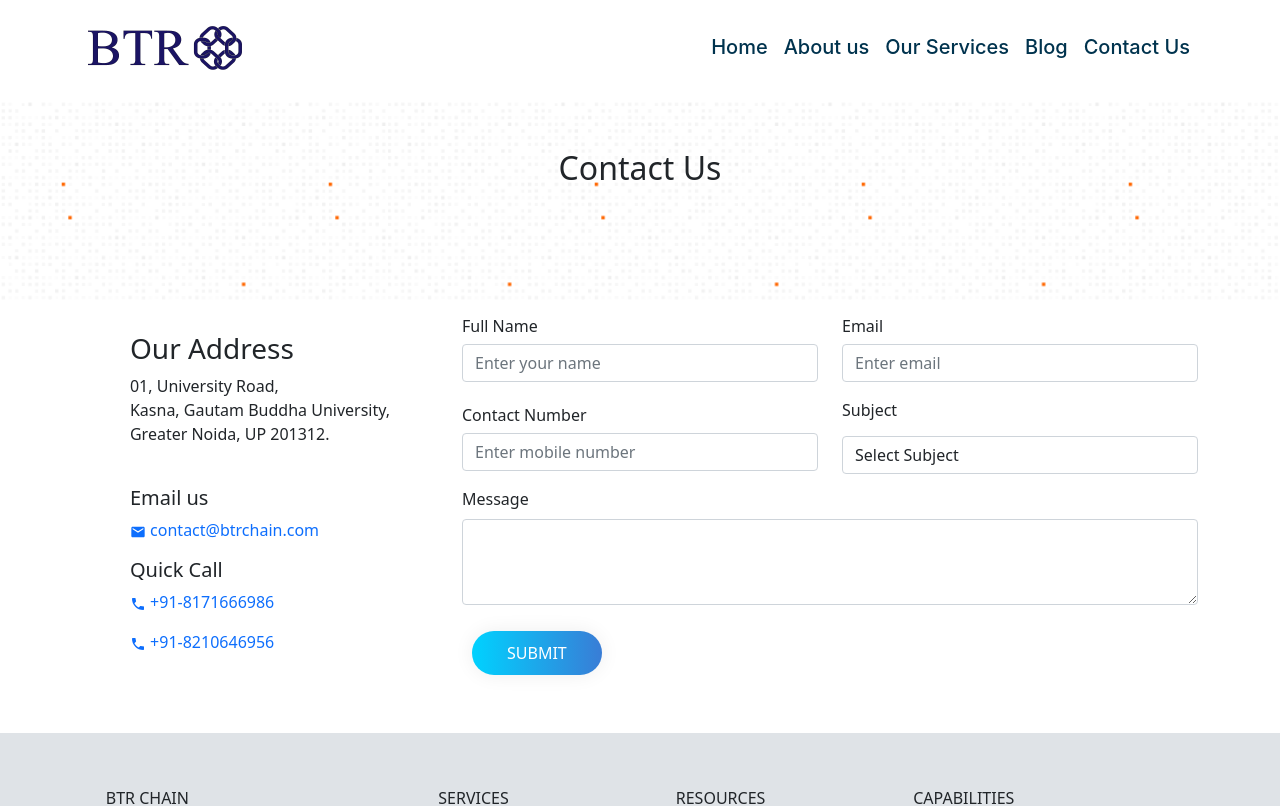
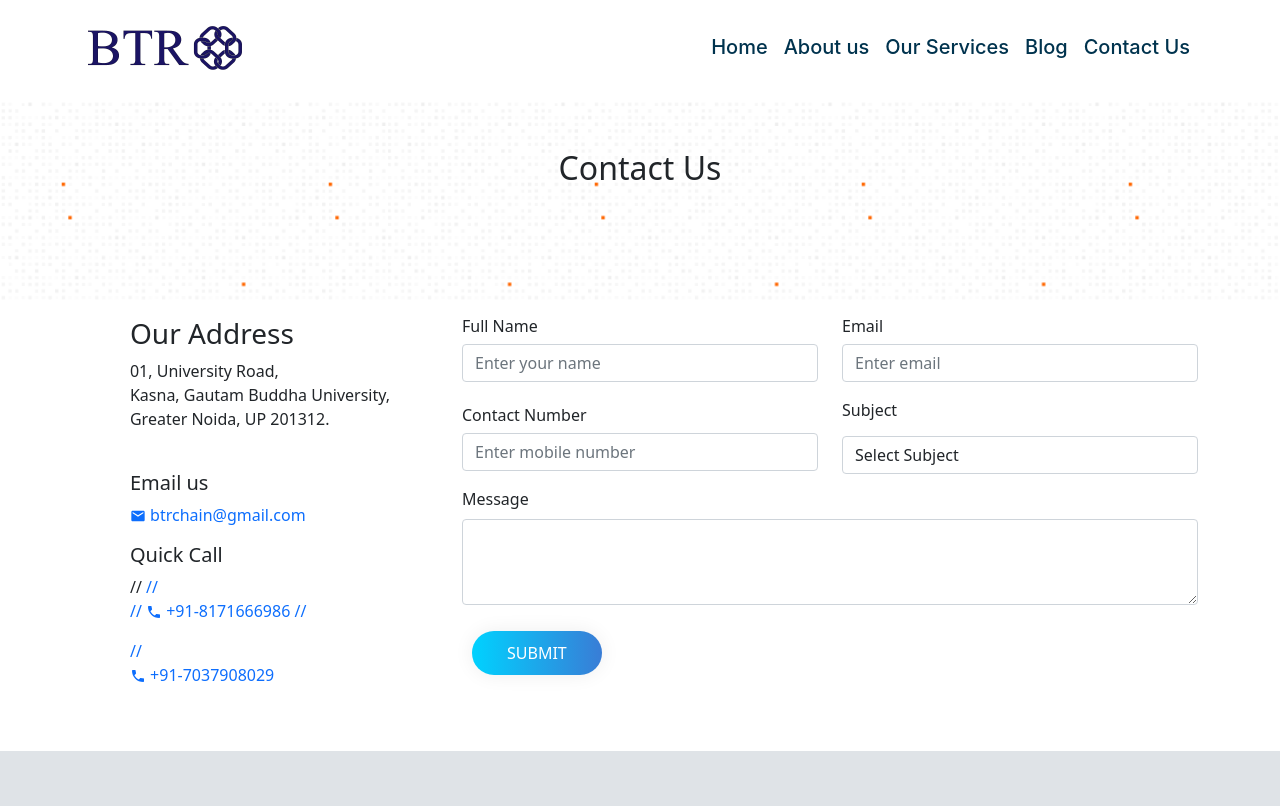
Before and after one commit to btrchain/btrchain, a React (Create React App) app: page /contact in a window 1280 px wide. Shown: the top 806 px of the page. Built offline with nearby package versions, Linux system fonts and the light colour scheme; a web font is replaced by a local one.

Commit message:
Update Contact.js

```diff
--- a/src/components/contact/Contact.js
+++ b/src/components/contact/Contact.js
@@ -22,22 +22,22 @@ export default function Contact() {
               <br></br>
               <p className="h5">Email us</p>
               <a
-                href="mailto:contact@btrchain.com"
+                href="mailto:btrchain@gmail.com"
                 className="text-decoration-none"
               >
                 <p>
-                  <MdEmail /> contact@btrchain.com
+                  <MdEmail /> btrchain@gmail.com
                 </p>
               </a>
               <p className="h5">Quick Call</p>
-              <a href="tel:+91-8171666986" className="text-decoration-none">
+              // <a href="tel:+91-8171666986" className="text-decoration-none">
+              //   <p>
+              //     <MdPhone /> +91-8171666986
+              //   </p>
+              // </a>
+              <a href="tel:+91-7037908029" className="text-decoration-none">
                 <p>
-                  <MdPhone /> +91-8171666986
-                </p>
-              </a>
-              <a href="tel:+91-8210646956" className="text-decoration-none">
-                <p>
-                  <MdPhone /> +91-8210646956
+                  <MdPhone /> +91-7037908029
                 </p>
               </a>
             </div>
```
